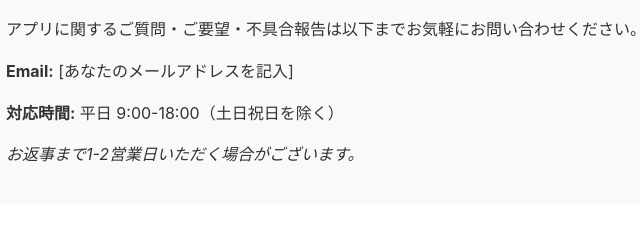
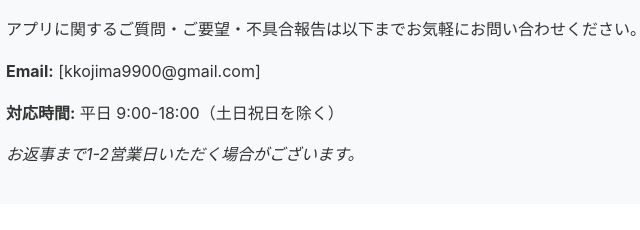
Before and after one commit to run-walk-privacy/run-walk-support, a plain HTML site: page index.html in a window 1280 px wide. Shown: the part 217-447 px from the top of the page, 258-898 px from the left. Drawn offline with Linux system fonts and the light colour scheme.

Commit message:
Update contact email address in index.html

```diff
--- a/index.html
+++ b/index.html
@@ -41,7 +41,7 @@
     <div class="contact">
         <h2>📧 お問い合わせ</h2>
         <p>アプリに関するご質問・ご要望・不具合報告は以下までお気軽にお問い合わせください。</p>
-        <p><strong>Email:</strong> [あなたのメールアドレスを記入]</p>
+        <p><strong>Email:</strong> [kkojima9900@gmail.com]</p>
         <p><strong>対応時間:</strong> 平日 9:00-18:00（土日祝日を除く）</p>
         <p><em>お返事まで1-2営業日いただく場合がございます。</em></p>
     </div>
```
